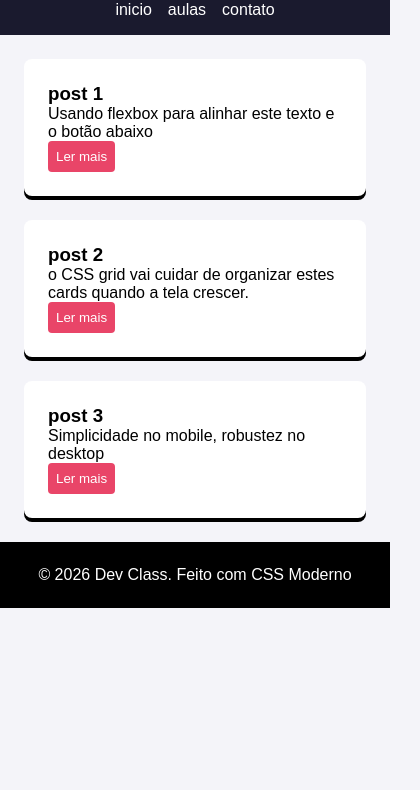
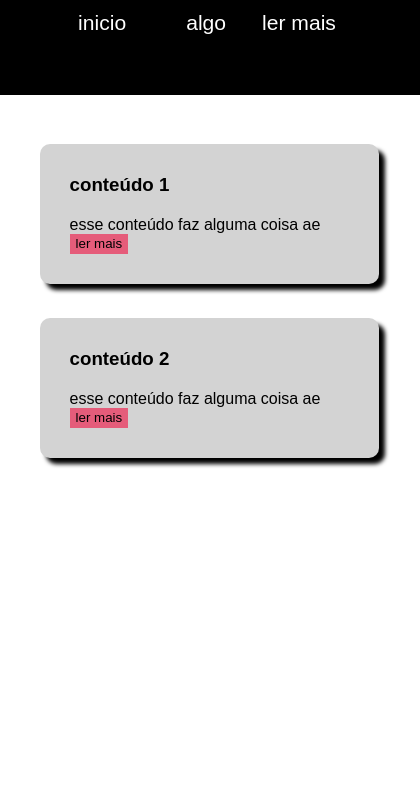
Before and after one commit to jhonweslley8762/aulas-de-weberty, a plain HTML site: page index.html in a window 390 px wide. Shown: the part 49-839 px from the top of the page, 420 px wide, since content can reach past the window. Drawn offline with Linux system fonts and the light colour scheme.

Commit message:
Add files via upload

```diff
--- a/index.html
+++ b/index.html
@@ -1,5 +1,5 @@
 <!DOCTYPE html>
-<html lang="en">
+<html lang="pt-br">
 
 <head>
     <meta charset="UTF-8">
@@ -7,38 +7,42 @@
     <title>Document</title>
     <link rel="stylesheet" href="style.css">
 </head>
+
 <body>
-    <header class="main-header">
-        <div class="logo"> DivClass</div>
-        <nav class="nav-links">
-            <a href="#"> inicio </a>
-            <a href="#"> aulas</a>
-            <a href="#">contato</a>
-        </nav>
-    </header>
 
-    <main class="grid-container">
-        <article class="card">
-            <h3>post 1</h3>
-            <p>Usando flexbox para alinhar este texto e o botão abaixo</p>
-            <button class="btn">Ler mais</button>
-        </article>
-        <article class="card">
-            <h3>post 2</h3>
-            <p>o CSS grid vai cuidar de organizar estes cards quando a tela crescer.</p>
-            <button class="btn">Ler mais</button>
-        </article>
-        <article class="card">
-            <h3>post 3</h3>
-            <p>Simplicidade no mobile, robustez no desktop</p>
-            <button class="btn">Ler mais</button>
-        </article>
-    </main>
+    <div class="container-site">
+        <header class="topo">
+            <a href="#">inicio</a>
+            <a href="#">algo</a>
 
-    <footer class="main-footer">
-        <p>&copy; 2026 Dev Class. Feito com CSS Moderno </p>
-    </footer>
+            <div class="menu">
+                <button class="btn">ler mais</button>
+                <div class="dropdown">
+                    <a href="#">item 1</a>
+                    <a href="#">item 2</a>
+                    <a href="#">item 3</a>
+                </div>
+            </div>
+        </header>
 
+        <main class="container-main">
+            <article class="artigo">
+                <h3>conteúdo 1</h3>
+                <p>esse conteúdo faz alguma coisa ae</p>
+                <button class="btn" id="btn1">ler mais</button>
+            </article>
+            <article class="artigo">
+                <h3>conteúdo 2</h3>
+                <p>esse conteúdo faz alguma coisa ae</p>
+                <button class="btn">ler mais</button>
+            </article>
+
+        </main>
+
+        <div class="menu-tela" id="menu-tela"></div>
+
+    </div>
+    <script src="node.js"></script>
 </body>
 
 </html>
--- /dev/null
+++ b/node.js
@@ -0,0 +1,16 @@
+let botão1 = document.getElementById('btn1');
+let menu = document.getElementById('menu-tela')
+
+function renderizar(){
+    menu.innerHTML = ''
+    let novaArea = document.createElement('div');
+    novaArea.classList.add('aparece')
+    let msg = document.createElement('h3');
+    msg.textContent = 'aaaa';
+    novaArea.appendChild(msg);
+    menu.appendChild(novaArea);
+}
+
+botão1.addEventListener('click', function(){
+    renderizar();
+})
--- a/style.css
+++ b/style.css
@@ -1,78 +1,133 @@
 *{
     margin: 0;
-    padding: 0;
-    box-sizing: border-box;
+    left: 0;
     font-family: Arial, Helvetica, sans-serif;
-}
-
-body{
-    background-color: #f4f4f9;
-    color: black;
-}
-
-.main-header{
-    background-color: #1a1a2e;
-    color: #fff;
-    padding: 1rem;
-
-    display: flex;
-    flex-direction: column;
-    align-items: center;
-    gap: 1rem;
-}
-
-.nav-links{
-    display: flex;
-    gap: 1rem
-}
-
-.nav-links a{
-    color: #fff;
     text-decoration: none;
 }
 
-.grid-container{
-    padding: 1.5rem;
-    display: grid;
-    grid-template-columns: 1fr;
-    gap: 1.5rem;
+.container-site{
+    display: flex;
+    justify-content: center;
+    align-items: center;
+    flex-direction: column;
 }
 
-.card{
-    background: #fff;
-    padding: 1.5rem;
-    border-radius: 8px;
-    box-shadow: 0 4px 0px black;;
+.topo{
+    display: flex;
+    align-items: center;
+    background: black;
+    height: 4vh;
+    width: 100%;
+    font-size: 2.5vh;
+    padding: 30px;
 }
 
-.btn{
-    background-color: #e94568;
+.topo a{
     color: white;
-    border: none;
-    padding: 0.5rem;
-    border-radius: 4px;
-    cursor: pointer;
+    padding: 30px;
 }
 
-.main-footer{
-    text-align: center;
-    padding: 1.5rem;
-    background-color: black;
+.menu button{
+    border: none;
+    background: none;
+    font-size: 2.5vh;
     color: white;
 }
 
-@media (min-width: 700px){
-    .main-header{
-        flex-direction: row;
-        justify-content: space-between;
-        padding: 1rem 2rem;
+.menu{
+    color: white;
+    position: relative;
+}
+
+.dropdown{
+    display: flex;
+    flex-direction: column;
+    position: absolute;
+    width: 15vw;
+    border-radius: 10px;
+    padding: 10px;
+    background: rgb(99, 99, 99);
+    opacity: 0;
+    visibility: hidden;
+    overflow: hidden;
+
+    transition: 0.5s;
+    transform: translateY(-10px);
+}
+
+.dropdown a{
+    padding: 10px;
+}
+
+.dropdown a:hover{
+    background: rgb(129, 129, 129);
+    transition: 0.2s;
+    margin: 0;
+    height: 100%;
+    width: 100%;
+}
+
+.menu:hover .dropdown{
+    opacity: 1;
+    visibility: visible;
+    transform: translateY(0);
+}
+
+.container-main{
+    display: grid;
+    grid-template-columns: repeat(2, 44vw);
+    margin: 2rem;
+}
+
+.artigo{
+    background: lightgray;
+    padding: 30px;
+    box-shadow: 6px 6px 4px black;
+    border-radius: 10px;
+    width: 35vw
+}
+
+.artigo h3{
+    margin: 0 0 20px 0;
+}
+
+.artigo button{
+    border: none;
+    background: #e94569d5;
+    height: 20px;
+}
+
+@media (max-width: 700px){
+    .topo{
+        display: flex;
+        justify-content: center;
+        align-items: center;
+
+        height: auto;
+        width: 100%;
+        background: rgb(0, 0, 0);
     }
 
-    .grid-container{
-        grid-template-columns: repeat(2, 1fr);
+    .artigo{
+        margin: 2vh 0 2vh 0;
+        width: 90%;
+    }
+
+    .container-main{
+        display: flex;
+        justify-content: center;
+
+        justify-content: center;
+        flex-direction: column;
     }
 }
 
-
-@media (min-width: 1024px){
+.aparece{
+    display: flex;
+    flex-direction: column;
+    position: absolute;
+    pointer-events: none;
+    background: red;
+    width: 50vw;
+    height: 50vw
 }
```
